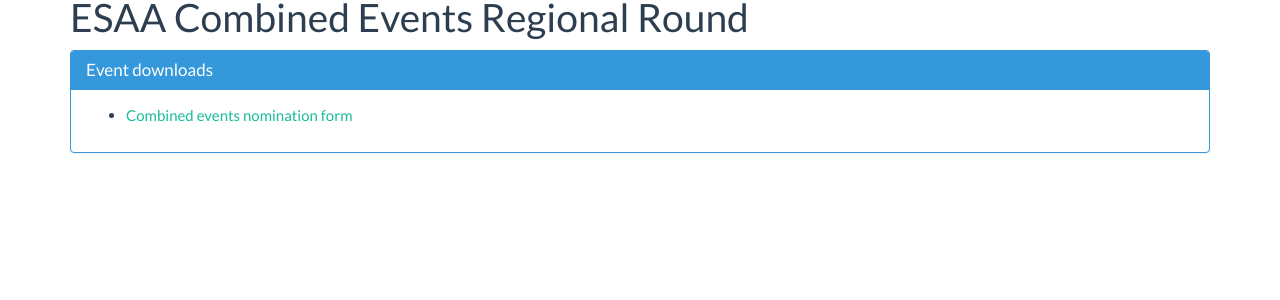
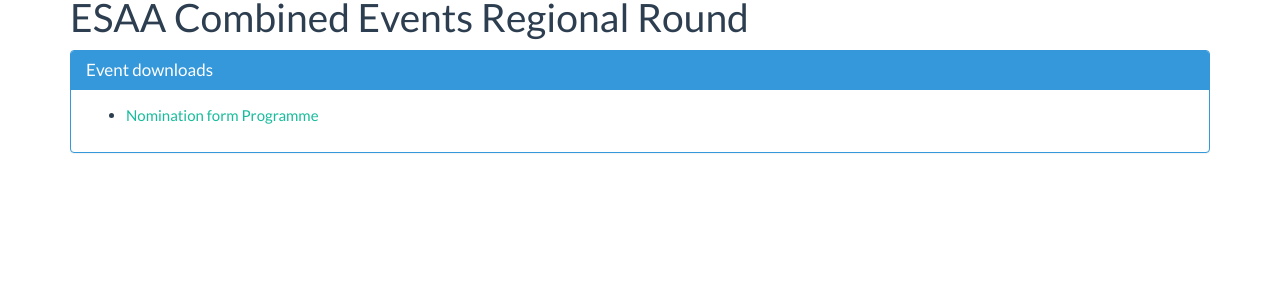
Before and after one commit to chrisnewark/chrisnewark.github.io, a Jekyll site: the page built from _events/20-21/2021-06-26-esaa-combined-events-regional-round.md, in a window 1280 px wide. Shown: the part 285-585 px from the top of the page. Built offline with Jekyll 4.4.1, drawn with Linux system fonts in a browser that asks for light colours; nearby versions of some CDN libraries.

Commit message:
Added programme

```diff
--- a/_events/20-21/2021-06-26-esaa-combined-events-regional-round.md
+++ b/_events/20-21/2021-06-26-esaa-combined-events-regional-round.md
@@ -14,7 +14,10 @@ location: Lee Valley
     <ul>
         <li>
             <a href="/files/events/20-21/2021-06-26-esaa-combined-events-regional-round/CE-NOMINATION-FORMS-2021.doc">
-                Combined events nomination form
+                Nomination form
+            </a>
+            <a href="/files/events/20-21/2021-06-26-esaa-combined-events-regional-round/Combined-Events-Programme-2021.pdf">
+                Programme
             </a>
         </li>
     </ul>
```
Also changed, not shown: 1 other file.
